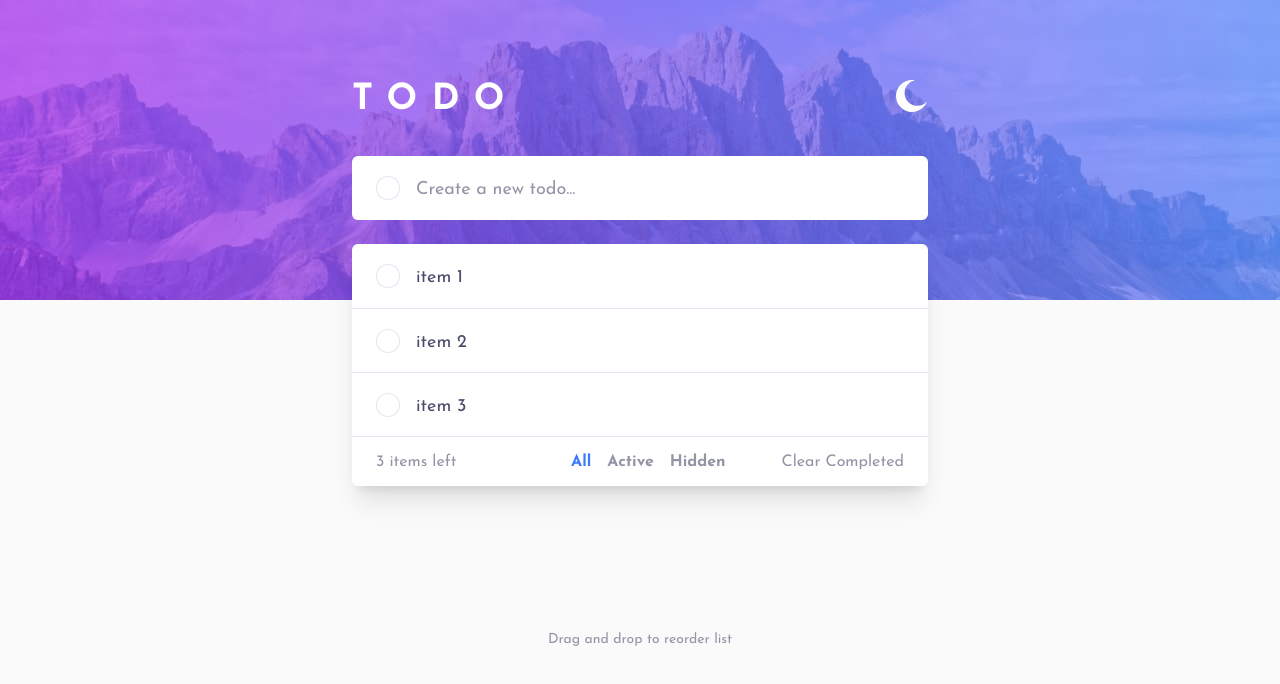
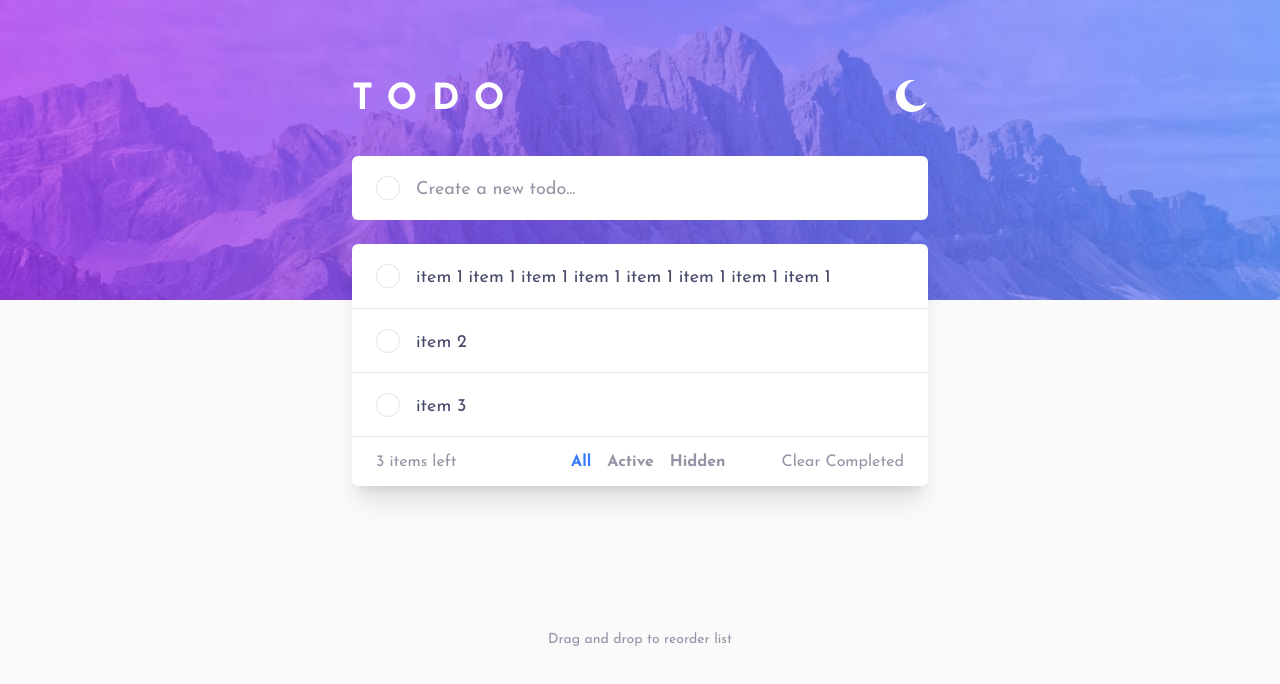
Before and after one commit to danaYatsuta/fm-todo-app, a Vue app: page / in a window 1280 px wide. Shown: the top 684 px of the page. Built offline with nearby package versions, Linux system fonts and the light colour scheme.

Commit message:
Long todo item for testing

```diff
--- a/src/components/TheTodoList.vue
+++ b/src/components/TheTodoList.vue
@@ -51,7 +51,7 @@ export default {
       <AppCard
         class="divide-y divide-very-light-grayish-blue shadow-xl dark:divide-dt-very-dark-grayish-blue-2"
       >
-        <TodoListItem :id="1">item 1</TodoListItem>
+        <TodoListItem :id="1">item 1 item 1 item 1 item 1 item 1 item 1 item 1 item 1</TodoListItem>
         <TodoListItem :id="2">item 2</TodoListItem>
         <TodoListItem :id="3">item 3</TodoListItem>
         <div
```
